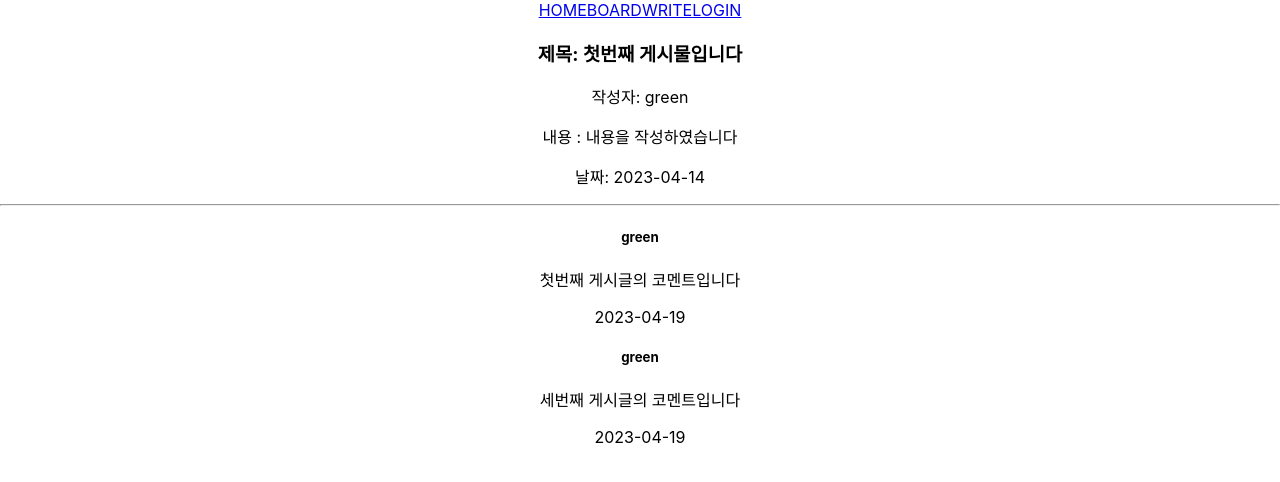
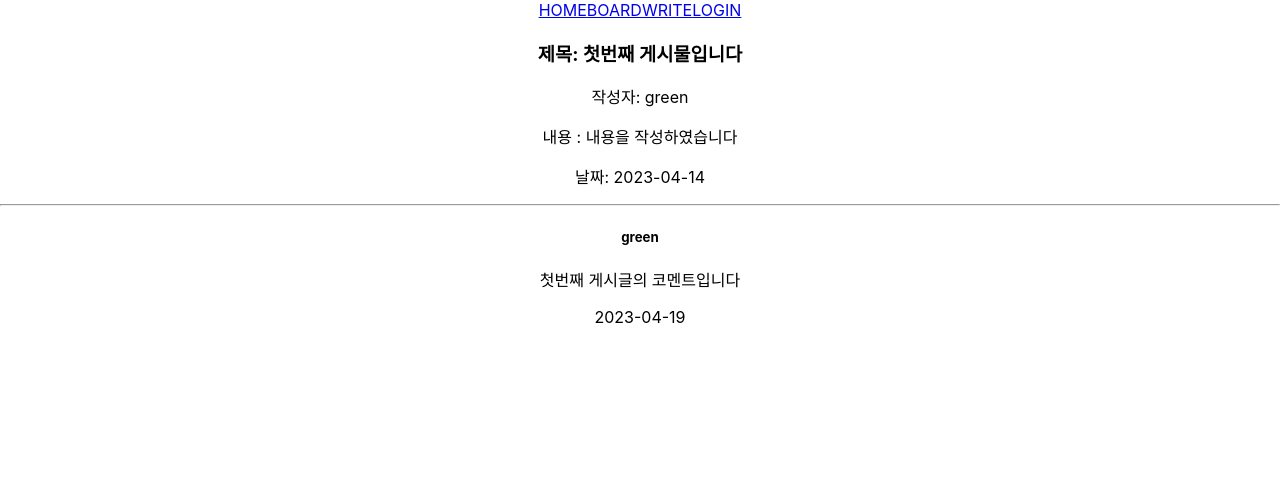
Before and after one commit to hj-Seong/2023-react, a React (Create React App) app in the folder router-context/: page /boardlist/1 in a window 1280 px wide. Shown: the top 482 px of the page. Built offline with nearby package versions, Linux system fonts and the light colour scheme.

Commit message:
0419 코멘트 filter를 이용하여 원하는 값만 출력

```diff
--- a/router-context/src/page/Board.jsx
+++ b/router-context/src/page/Board.jsx
@@ -27,6 +27,15 @@ export default function Board() {
   // find로 값을 찾지 못할 경우 undefined 출력
   // undefined의 값에 속성을 찾으려고하면 >> 오류!
   const boardData = boardlist.find((d)=>(d.id == id))
+
+  // state의 commentlist에서 boardId와 param의 id값이 같은
+  // 새로운 배열 작성 (filter)
+  const boardCommnetlist = state.commentlist.filter(
+    (comment)=>(comment.boardId == id)
+  )
+
+
+
 
   // useEffect를 사용해서 boardData값이 undefind면
   // 오류 페이지 컴포넌트로 이동 혹은 목록으로 이동
@@ -98,7 +107,9 @@ export default function Board() {
         }
         <hr />
         { // 값을 넘길 형태가 객체로 주어져있으면 객체로 넘길수 있다
-          state.commentlist.map((comment)=>(
+        // state의 commentlist를 그대로 쓰게되면 전체가 나옴
+        // >> 동일한 boardId를 가진 commentlist를 만들어야함
+          boardCommnetlist.map((comment)=>(
             <CommentComp
               comment={comment}
             />
```
